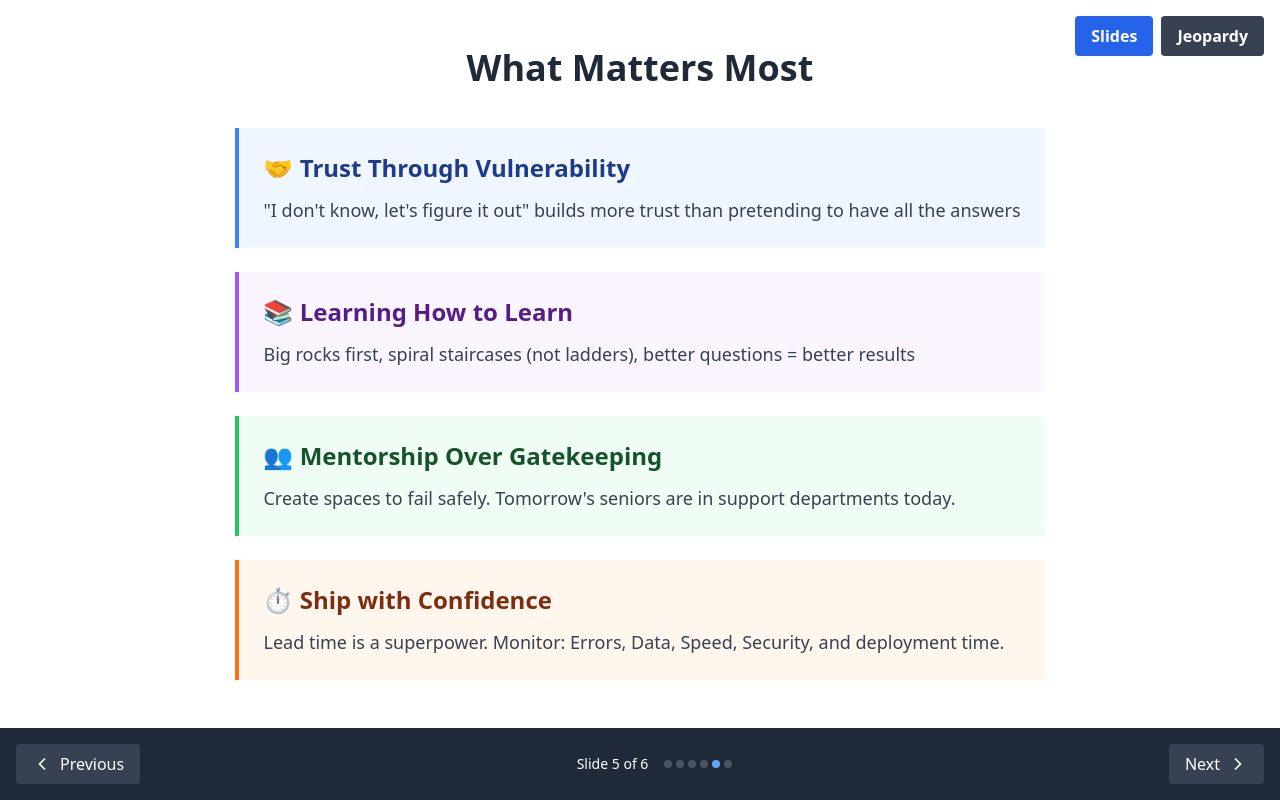
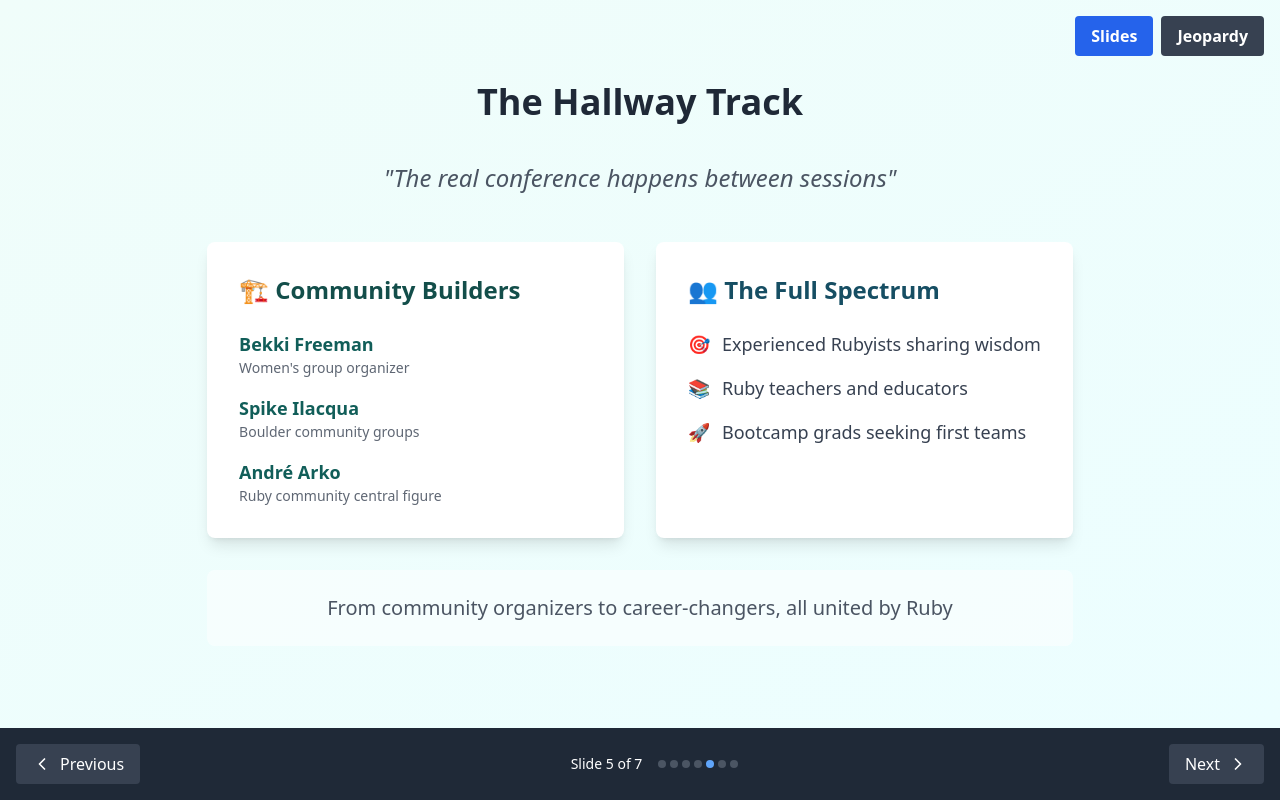
Before and after one commit to ToriK17/rmr-presentation, a React (Vite) app: page / in a window 1280 px wide. Both pictures are taken after a click on the button 716 px from the left and 764 px from the top of the page. Built offline with nearby package versions, Linux system fonts and the light colour scheme.

Commit message:
Add hallway track slide

```diff
--- a/src/RockyMountainRubyPresentation.tsx
+++ b/src/RockyMountainRubyPresentation.tsx
@@ -85,6 +85,58 @@ const RockyMountainRubyContext = () => {
             <li>• Your codebase context</li>
             <li>• Architectural decisions</li>
           </ul>
+        </div>
+      </div>
+    </Slide>,
+
+    // The Hallway Track
+    <Slide key="hallway-track" className="bg-gradient-to-br from-teal-50 to-cyan-50">
+      <h2 className="text-4xl font-bold mb-10 text-gray-800">The Hallway Track</h2>
+      <div className="max-w-5xl space-y-8">
+        <p className="text-2xl text-gray-600 text-center italic mb-12">
+          "The real conference happens between sessions"
+        </p>
+
+        <div className="grid grid-cols-2 gap-8">
+          <div className="bg-white p-8 rounded-lg shadow-lg">
+            <h3 className="text-2xl font-bold mb-6 text-teal-900">🏗️ Community Builders</h3>
+            <div className="space-y-4 text-lg text-gray-700">
+              <div>
+                <p className="font-semibold text-teal-800">Bekki Freeman</p>
+                <p className="text-sm opacity-80">Women's group organizer</p>
+              </div>
+              <div>
+                <p className="font-semibold text-teal-800">Spike Ilacqua</p>
+                <p className="text-sm opacity-80">Boulder community groups</p>
+              </div>
+              <div>
+                <p className="font-semibold text-teal-800">André Arko</p>
+                <p className="text-sm opacity-80">Ruby community central figure</p>
+              </div>
+            </div>
+          </div>
+
+          <div className="bg-white p-8 rounded-lg shadow-lg">
+            <h3 className="text-2xl font-bold mb-6 text-cyan-900">👥 The Full Spectrum</h3>
+            <ul className="text-lg space-y-4 text-gray-700">
+              <li className="flex items-center">
+                <span className="text-cyan-600 mr-3">🎯</span>
+                Experienced Rubyists sharing wisdom
+              </li>
+              <li className="flex items-center">
+                <span className="text-cyan-600 mr-3">📚</span>
+                Ruby teachers and educators
+              </li>
+              <li className="flex items-center">
+                <span className="text-cyan-600 mr-3">🚀</span>
+                Bootcamp grads seeking first teams
+              </li>
+            </ul>
+          </div>
+        </div>
+
+        <div className="text-center text-xl text-gray-600 bg-white/50 p-6 rounded-lg">
+          From community organizers to career-changers, all united by Ruby
         </div>
       </div>
     </Slide>,
```
